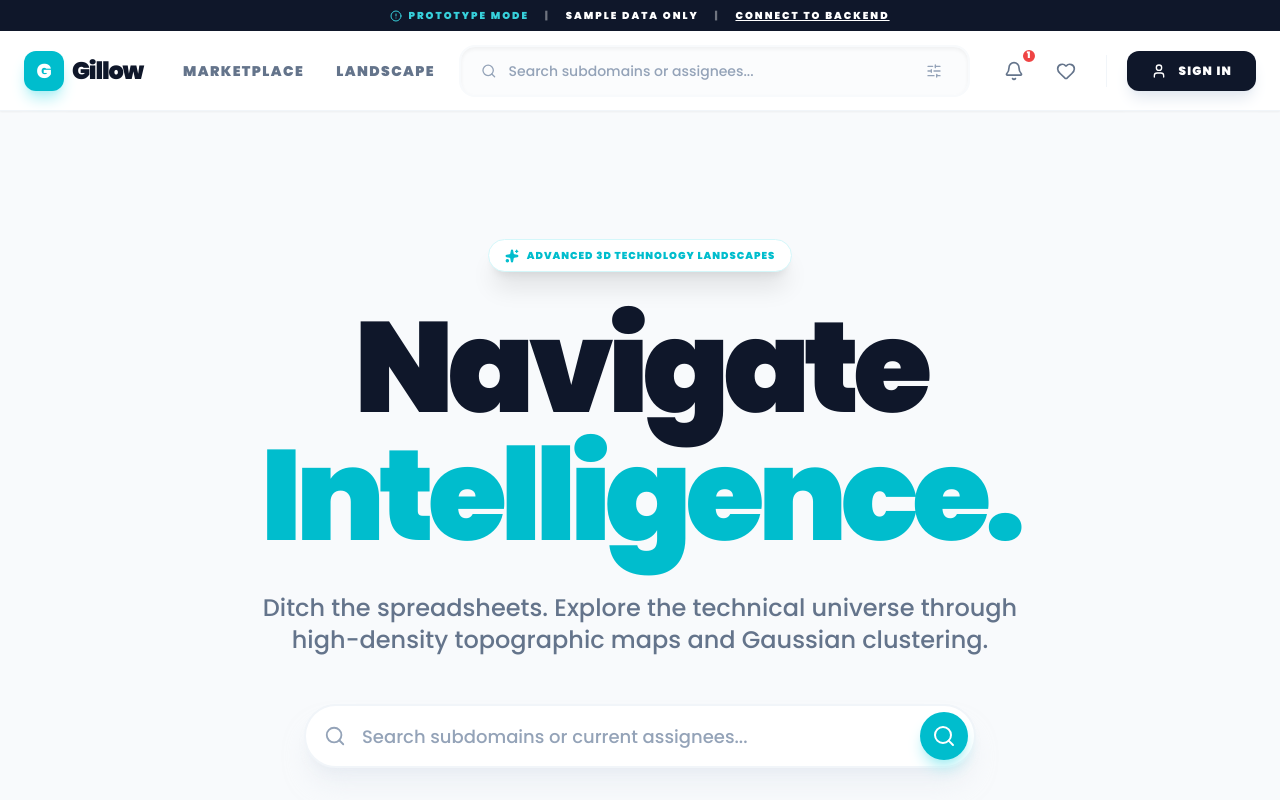
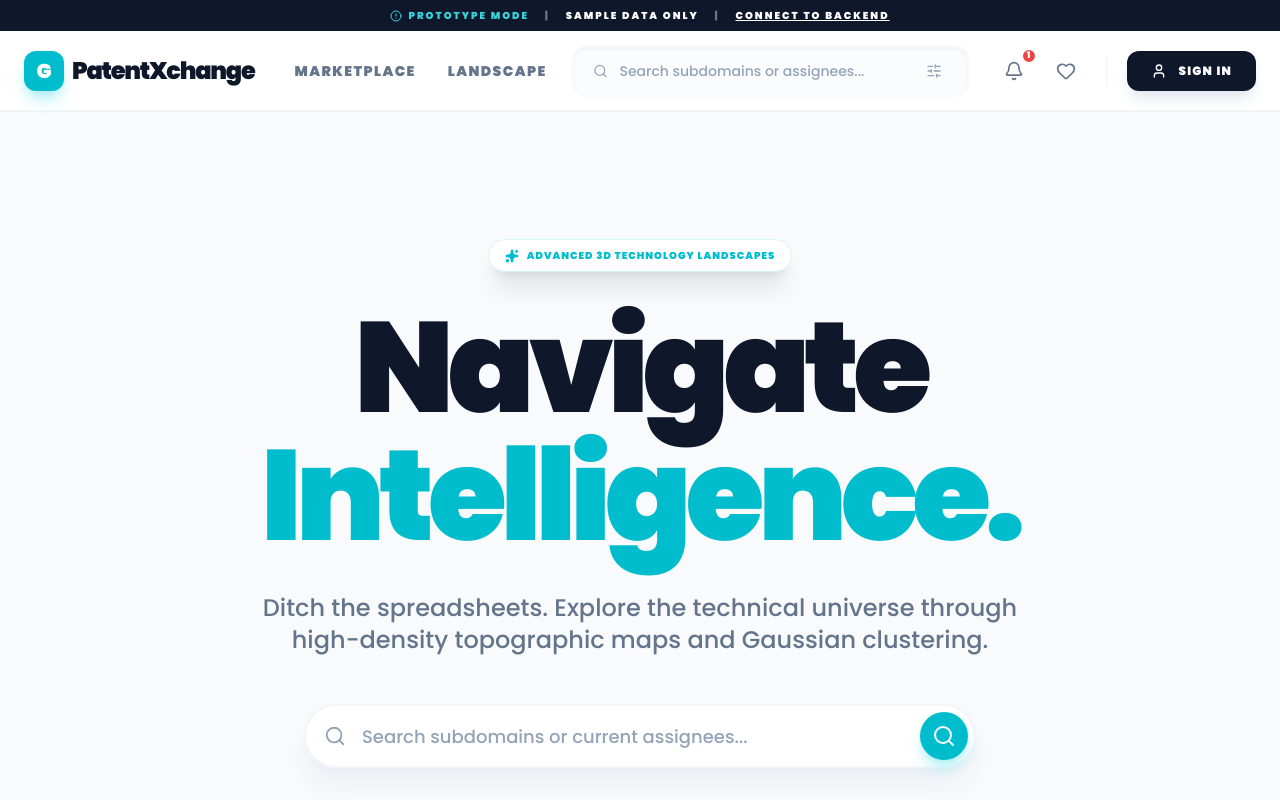
Before and after one commit to pallabghoshgreyb/Gillow, a React (Vite) app: page / in a window 1280 px wide. Shown: the top 800 px of the page. Built offline with nearby package versions, Linux system fonts and the light colour scheme.

Commit message:
Initial commit

```diff
--- a/components/Layout.tsx
+++ b/components/Layout.tsx
@@ -158,7 +158,7 @@ const Layout: React.FC<LayoutProps> = ({ children }) => {
 
   const openShareWindow = (platform: 'linkedin' | 'x') => {
     const pageUrl = encodeURIComponent(window.location.href);
-    const pageText = encodeURIComponent('Explore this patent intelligence view on Gillow');
+    const pageText = encodeURIComponent('Explore this patent intelligence view on PatentXchange');
     const targetUrl =
       platform === 'linkedin'
         ? `https://www.linkedin.com/sharing/share-offsite/?url=${pageUrl}`
@@ -203,7 +203,7 @@ const Layout: React.FC<LayoutProps> = ({ children }) => {
                     <div className="w-10 h-10 rounded-xl bg-[#00bdcd] flex items-center justify-center shadow-lg shadow-blue-200 group-hover:rotate-6 transition-all">
                         <span className="font-black text-white text-xl">G</span>
                     </div>
-                    <span className="font-black text-2xl tracking-tighter text-slate-900 group-hover:text-blue-600 transition-colors">Gillow</span>
+                    <span className="font-black text-2xl tracking-tighter text-slate-900 group-hover:text-blue-600 transition-colors">PatentXchange</span>
                 </button>
 
                 <nav className="hidden xl:flex items-center space-x-8">
@@ -378,7 +378,7 @@ const Layout: React.FC<LayoutProps> = ({ children }) => {
                           <div className="w-10 h-10 rounded-xl bg-[#00bdcd] flex items-center justify-center shadow-xl shadow-blue-200">
                               <span className="font-black text-white text-xl">G</span>
                           </div>
-                          <span className="font-black text-2xl tracking-tighter">Gillow</span>
+                          <span className="font-black text-2xl tracking-tighter">PatentXchange</span>
                       </div>
                       <p className="text-slate-400 max-w-sm mb-12 text-lg font-medium leading-relaxed">
                           Reimagining intellectual property management for the modern era. Navigate, value, and acquire patents with global transparency.
@@ -412,10 +412,10 @@ const Layout: React.FC<LayoutProps> = ({ children }) => {
                   <div className="md:col-span-2">
                       <h4 className="font-black text-[10px] uppercase tracking-[0.2em] text-slate-400 mb-10">Company</h4>
                       <ul className="space-y-6 text-sm font-black text-slate-600">
-                          <li><button onClick={() => setInfoDialog({ title: 'Our Mission', description: 'Gillow helps teams explore patent landscapes, evaluate portfolio strength, and move from discovery to transaction faster.', actionLabel: 'Go Home', actionType: 'home' })} className="hover:text-[#00bdcd] transition-colors">Our Mission</button></li>
+                          <li><button onClick={() => setInfoDialog({ title: 'Our Mission', description: 'PatentXchange helps teams explore patent landscapes, evaluate portfolio strength, and move from discovery to transaction faster.', actionLabel: 'Go Home', actionType: 'home' })} className="hover:text-[#00bdcd] transition-colors">Our Mission</button></li>
                           <li><button onClick={() => setInfoDialog({ title: 'Security', description: 'This prototype runs on local sample data and browser storage. Backend connectivity is optional and can be configured from the server connection panel.', actionLabel: 'Open Server Config', actionType: 'server-config' })} className="hover:text-[#00bdcd] transition-colors">Security</button></li>
                           <li><button onClick={() => setInfoDialog({ title: 'Privacy', description: 'Search history, favorites, and saved searches are currently stored in your browser for this prototype session.', actionLabel: 'Open Marketplace', actionType: 'browse' })} className="hover:text-[#00bdcd] transition-colors">Privacy</button></li>
-                          <li><button onClick={() => { window.location.href = 'mailto:support@gillow.ai?subject=Gillow%20Support'; }} className="hover:text-[#00bdcd] transition-colors">Support</button></li>
+                          <li><button onClick={() => { window.location.href = 'mailto:support@gillow.ai?subject=PatentXchange%20Support'; }} className="hover:text-[#00bdcd] transition-colors">Support</button></li>
                       </ul>
                   </div>
 
@@ -439,7 +439,7 @@ const Layout: React.FC<LayoutProps> = ({ children }) => {
 
               <div className="pt-12 border-t border-slate-100 flex flex-col md:flex-row justify-between items-center gap-6">
                   <div className="text-[11px] font-bold text-slate-400 uppercase tracking-widest">
-                      © 2025 Gillow Intelligence • Built for Global IP Excellence
+                      © 2025 PatentXchange • Built for Global IP Excellence
                   </div>
                   <div className="flex gap-8 text-[11px] font-bold text-slate-400 uppercase tracking-widest">
                     <button onClick={() => setInfoDialog({ title: 'Terms of Use', description: 'This prototype is intended for evaluation workflows with sample data. Final legal terms can be added once production authentication and backend policies are in place.' })} className="hover:text-slate-900">Term of Use</button>
@@ -456,7 +456,7 @@ const Layout: React.FC<LayoutProps> = ({ children }) => {
           <div className="w-full max-w-md rounded-3xl border border-slate-200 bg-white p-6 shadow-2xl">
             <div className="flex items-start justify-between gap-4">
               <div>
-                <p className="text-[10px] font-black uppercase tracking-widest text-blue-600">Gillow</p>
+                <p className="text-[10px] font-black uppercase tracking-widest text-blue-600">PatentXchange</p>
                 <h3 className="mt-2 text-2xl font-black tracking-tight text-slate-900">{infoDialog.title}</h3>
               </div>
               <button onClick={() => setInfoDialog(null)} className="rounded-xl border border-slate-200 p-2 text-slate-400 hover:bg-slate-50 hover:text-slate-700">
--- a/components/MaintenanceFeeChart.tsx
+++ b/components/MaintenanceFeeChart.tsx
@@ -116,7 +116,7 @@ const MaintenanceFeeChart: React.FC<MaintenanceFeeChartProps> = ({ patent }) =>
              <div className="flex items-center justify-between gap-4">
                 <div>
                     <div className="text-lg font-black">Escrow Maintenance</div>
-                    <p className="text-xs opacity-80">Process via Gillow Direct</p>
+                    <p className="text-xs opacity-80">Process via PatentXchange Direct</p>
                 </div>
                 <button className="px-6 py-2.5 bg-white text-blue-600 rounded-xl text-xs font-black uppercase tracking-widest hover:scale-105 transition-all">
                     Initiate
--- a/components/ServerConfigModal.tsx
+++ b/components/ServerConfigModal.tsx
@@ -39,7 +39,7 @@ const ServerConfigModal: React.FC<ServerConfigModalProps> = ({ isOpen, onClose }
                 <div className="p-1.5 bg-blue-100 text-blue-600 rounded-md">
                     <Server size={18} />
                 </div>
-                Connect Gillow Backend
+                Connect PatentXchange Backend
             </div>
             <button onClick={onClose} className="text-slate-400 hover:text-slate-700 transition-colors">
                 <X size={20} />
@@ -49,7 +49,7 @@ const ServerConfigModal: React.FC<ServerConfigModalProps> = ({ isOpen, onClose }
         {/* Body */}
         <div className="p-6 space-y-4">
             <p className="text-sm text-slate-600">
-                Enter your FastAPI server URL (e.g., <code>http://localhost:8000</code>). The app will automatically connect to your PostgreSQL database through the Gillow API.
+                Enter your FastAPI server URL (e.g., <code>http://localhost:8000</code>). The app will automatically connect to your PostgreSQL database through the PatentXchange API.
             </p>
 
             <div className="space-y-2">
--- a/components/ValuationBreakdown.tsx
+++ b/components/ValuationBreakdown.tsx
@@ -50,7 +50,7 @@ export const ValuationBreakdown: React.FC<ValuationBreakdownProps> = ({ patent }
           <ShieldCheck size={24} />
         </div>
         <div>
-          <div className="text-[10px] font-black text-emerald-800 uppercase tracking-widest leading-none mb-1">Gillow Valuation Model V4</div>
+          <div className="text-[10px] font-black text-emerald-800 uppercase tracking-widest leading-none mb-1">PatentXchange Valuation Model V4</div>
           <p className="text-[11px] text-emerald-700 font-medium leading-relaxed italic">
             Computed estimate based on historical transaction data, citation velocity, and multi-jurisdictional family depth.
           </p>
--- a/index.html
+++ b/index.html
@@ -3,7 +3,7 @@
   <head>
     <meta charset="UTF-8" />
     <meta name="viewport" content="width=device-width, initial-scale=1.0" />
-    <title>Gillow | Patent Marketplace</title>
+    <title>PatentXchange | Patent Marketplace</title>
     <script src="https://cdn.tailwindcss.com"></script>
     <link href="https://fonts.googleapis.com/css2?family=Poppins:wght@300;400;500;600;700;800;900&display=swap" rel="stylesheet">
     <!-- Leaflet CSS -->
--- a/metadata.json
+++ b/metadata.json
@@ -1,5 +1,5 @@
 {
-  "name": "Gillow",
+  "name": "PatentXchange",
   "description": "A Zillow-inspired map-based patent and technology intelligence platform.",
   "requestFramePermissions": []
 }
```
